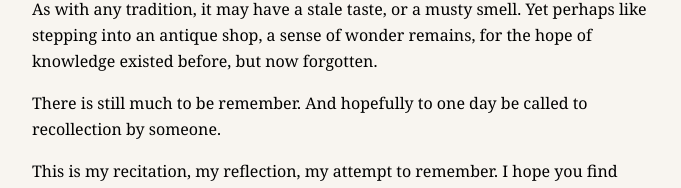
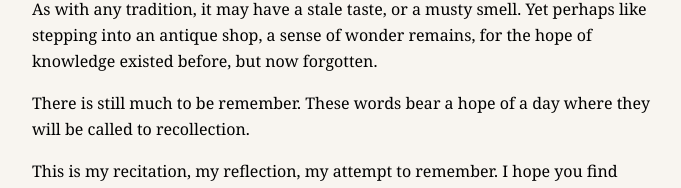
Before and after one commit to conradkoh/conradkoh-reflections, a SvelteKit app: page / in a window 1280 px wide. Shown: the part 178-366 px from the top of the page, without its empty margins (296-977 px from the left). Built offline with nearby package versions, Linux system fonts and the light colour scheme.

Commit message:
updated phrasing

```diff
--- a/src/routes/+page.svelte
+++ b/src/routes/+page.svelte
@@ -12,8 +12,8 @@
 		now forgotten.
 	</p>
 	<p>
-		There is still much to be remember. And hopefully to one day be called to recollection by
-		someone.
+		There is still much to be remember. These words bear a hope of a day where they will be called
+		to recollection.
 	</p>
 	<p>
 		This is my recitation, my reflection, my attempt to remember. I hope you find something of use
```
